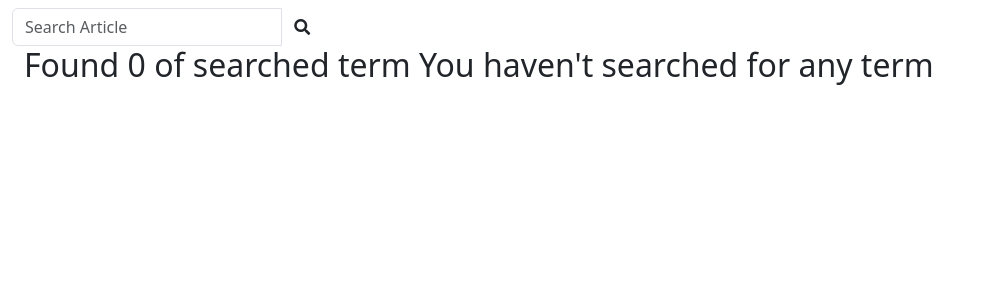
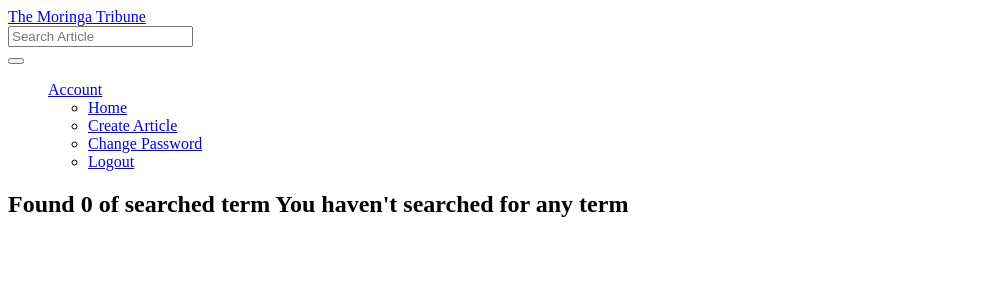
Before and after one commit to Mzazi25/instaclone, a Django app: page /search/ in a window 1280 px wide. Shown: the top 300 px of the page, without its empty margins (0-987 px from the left). Run offline with Django 4.2, Linux system fonts and the light colour scheme; the visitor is signed in with stand-in values (Sample User, id 1); some libraries are stand-ins or nearby versions.

Commit message:
Updated Nav

```diff
--- a/gram/templates/base.html
+++ b/gram/templates/base.html
@@ -10,6 +10,9 @@
   {% else %}
     <title> Insta Clone </title>
   {% endif %}
+  {% include "navbar.html" %}
+
+  {% block content %}
 
   {% block styles %}
     {% bootstrap_css %}
@@ -21,9 +24,7 @@
 <body>
 
 
-    {% include "navbar.html" %}
 
-    {% block content %}
     <div class="container">
       <div class="row">
         <div class="col-md-2"></div>
--- a/gram/templates/navbar.html
+++ b/gram/templates/navbar.html
@@ -1,7 +1,16 @@
-<nav class="navbar navbar-inverse">
+<!DOCTYPE html>
+<html lang="en">
+<head>
+
+  <meta charset="utf-8">
+  <meta name="viewport" content="width=device-width, initial-scale=1">
+</head>
+<body>
+<nav class="navbar navbar-dark bg-primary">
   <div class="container-fluid">
     <div class="navbar-header">
-
+      <a class="navbar-brand" href="{% url 'search_results' %}">The Moringa Tribune</a>
+    </div>
     <!-- Adding a search form  -->
     <div class="col-sm-4 col-md-4 navbar-right">
 
@@ -17,3 +26,37 @@
         </form>
       </div>
     <!-- search form end -->
+    <div>
+            {% if user.is_authenticated %}
+            <ul>
+              <li class="dropdown" style="list-style:none;">
+                <a href="#" class="dropdown-toggle btn btn-dark" data-toggle="dropdown" role="button" aria-expanded="false">Account
+                          <span class="caret"></span>
+                      </a>
+                <ul class="dropdown-menu" role="menu">
+                  <li>
+                    <a href="{%url 'newsToday'%}">Home</a>
+                  </li>
+                  <li>
+                    <a href="{%url 'new-article'%}">Create Article</a>
+                  </li>
+                  <li>
+                    <a href="/accounts/password/change">Change Password</a>
+                  </li>
+                  <li>
+                    <a href="/logout">Logout</a>
+                  </li>
+                </ul>
+              </li>
+            </ul>
+            {% else %}
+            <li style="list-style:none;">
+              <a class='btn btn-dark' href="/accounts/login">Login</a>
+            </li>
+
+            {% endif %}
+          </div>
+  </div>
+</nav>
+</body>
+</html>
--- a/gram/templates/search.html
+++ b/gram/templates/search.html
@@ -1,4 +1,5 @@
 {%extends 'base.html'%}
+{% load bootstrap5 %}
 {% block content %}
 <div class="container">
 
```
Lines whose indentation alone changed are shown as unchanged.
